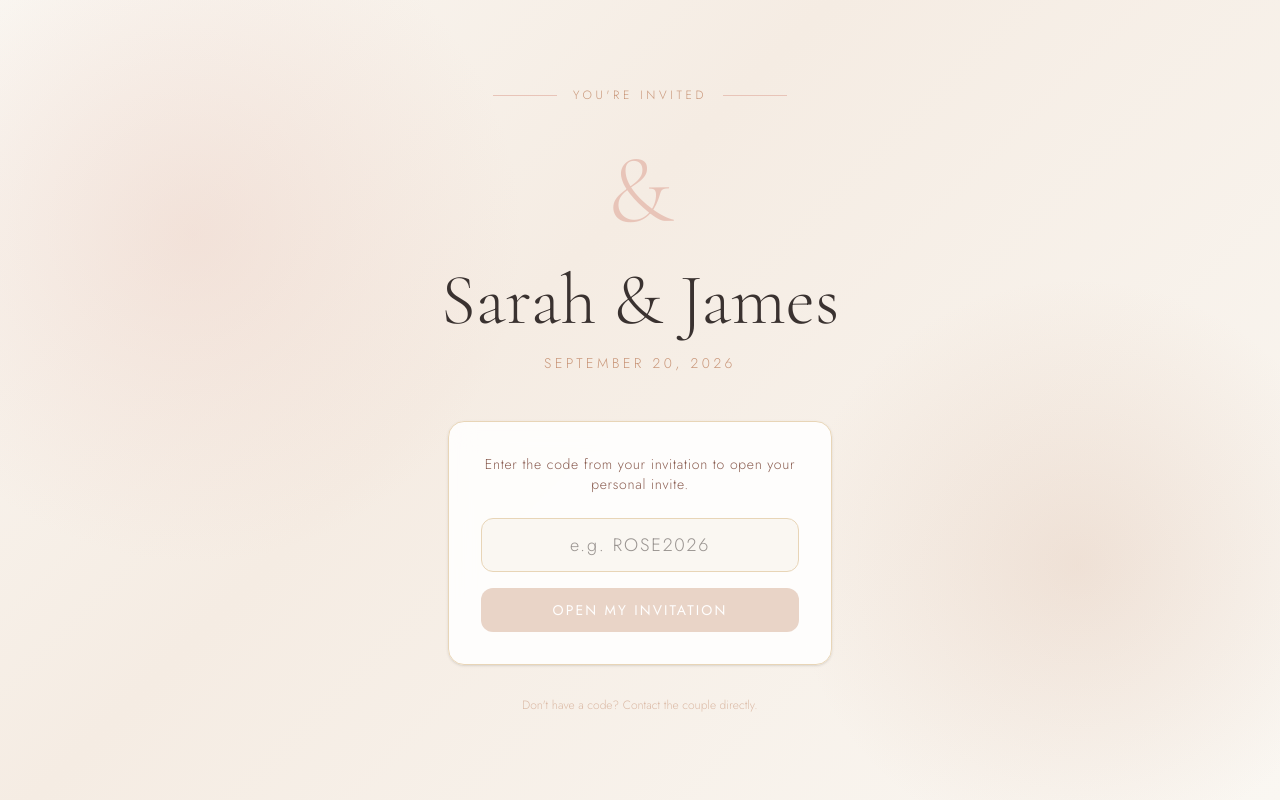
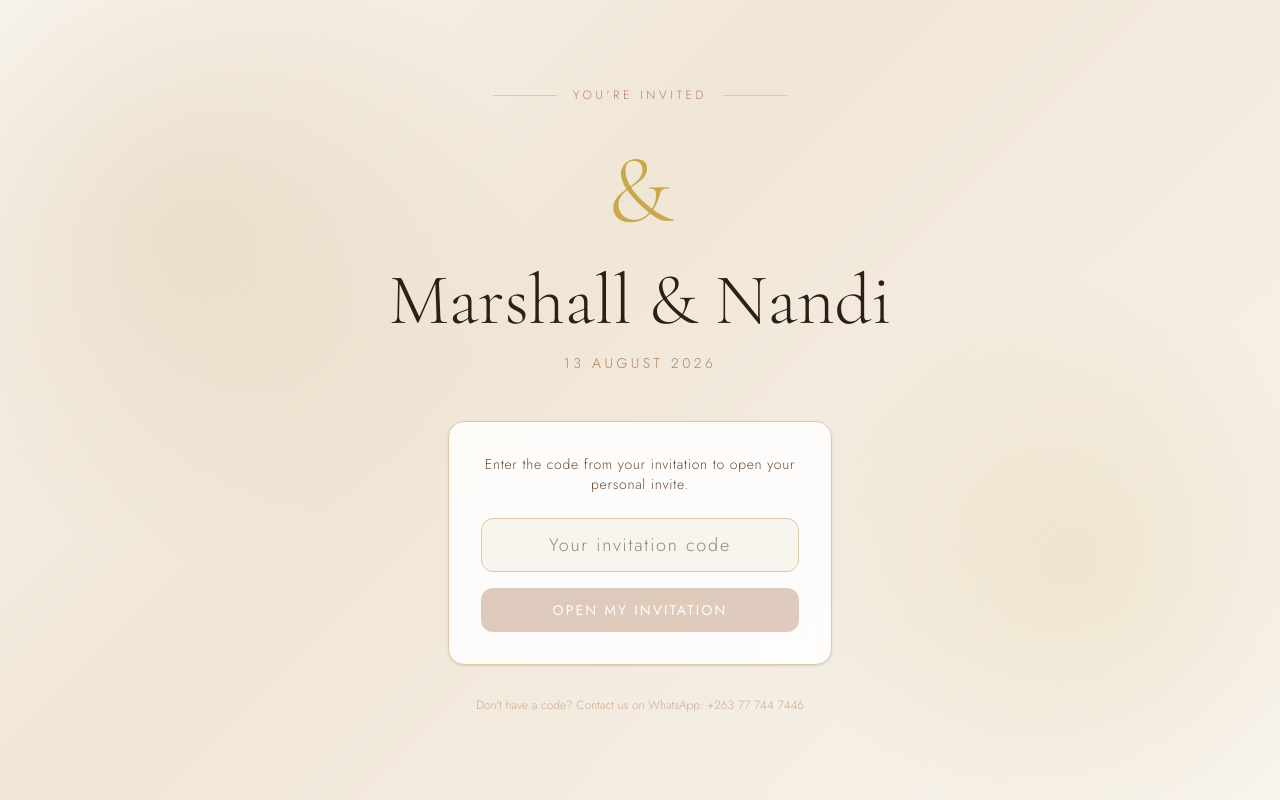
Before and after one commit to CalvinTremps/Weddings, a Next.js app: page / in a window 1280 px wide. Built offline with nearby package versions, Linux system fonts and the light colour scheme; no server answers.

Commit message:
Update with real wedding details: Marshall & Nandi, 13 Aug 2026, love story, dress code, colours

```diff
--- a/src/app/globals.css
+++ b/src/app/globals.css
@@ -2,13 +2,14 @@
 @import "tailwindcss";
 
 :root {
-  --cream: #faf7f2;
-  --blush: #e8c4b8;
-  --dusty-rose: #c9977a;
-  --deep-mauve: #8b5e52;
-  --champagne: #e8d5b7;
-  --sage: #9aaa8a;
-  --charcoal: #3a3230;
+  --cream: #f8f4ee;
+  --blush: #d4b89a;
+  --dusty-rose: #b08060;
+  --deep-mauve: #6b4c35;
+  --champagne: #dcc9a8;
+  --sage: #7a8c5e;
+  --charcoal: #2e1f14;
+  --gold: #c9a84c;
 }
 
 * { box-sizing: border-box; }
--- a/src/app/invitation/page.tsx
+++ b/src/app/invitation/page.tsx
@@ -3,7 +3,6 @@
 import { useEffect, useState } from "react";
 import { useRouter } from "next/navigation";
 import { motion } from "framer-motion";
-import Image from "next/image";
 import Countdown from "@/components/Countdown";
 import GallerySection from "@/components/GallerySection";
 import RSVPForm from "@/components/RSVPForm";
@@ -32,7 +31,6 @@ export default function InvitationPage() {
     if (!raw) { router.replace("/"); return; }
     const g: Guest = JSON.parse(raw);
     setGuest(g);
-    // Typewriter for first name
     const firstName = g.name.split(" ")[0];
     let i = 0;
     const t = setInterval(() => {
@@ -48,15 +46,14 @@ export default function InvitationPage() {
   return (
     <main style={{ background: "var(--cream)" }}>
       <FloatingPetals />
-      {/* Music player — replace /music/wedding-song.mp3 with your actual file */}
       <MusicPlayer src="https://xgeyaorqdcdupbwcaqzt.supabase.co/storage/v1/object/public/Nandis%20Wedding%20Images/Music/Christina%20Perri%20-%20A%20Thousand%20Years.mp3" />
 
       {/* NAV */}
       <nav
         className="fixed top-0 inset-x-0 z-50 flex justify-center gap-6 md:gap-10 py-4 text-xs tracking-[0.2em] uppercase"
-        style={{ background: "rgba(250,247,242,0.88)", backdropFilter: "blur(10px)", borderBottom: "1px solid var(--champagne)", color: "var(--dusty-rose)" }}
+        style={{ background: "rgba(248,244,238,0.9)", backdropFilter: "blur(10px)", borderBottom: "1px solid var(--champagne)", color: "var(--dusty-rose)" }}
       >
-        {["Our Story", "Details", "Gallery", "RSVP"].map((s) => (
+        {["Our Story", "Details", "Dress Code", "Gallery", "RSVP"].map((s) => (
           <a key={s} href={`#${s.toLowerCase().replace(" ", "-")}`}
             className="hover:opacity-60 transition-opacity relative group">
             {s}
@@ -67,9 +64,7 @@ export default function InvitationPage() {
       </nav>
 
       {/* HERO */}
-      <section
-        className="min-h-screen flex flex-col items-center justify-center text-center px-6 pt-20 relative overflow-hidden"
-      >
+      <section className="min-h-screen flex flex-col items-center justify-center text-center px-6 pt-20 relative overflow-hidden">
         {/* Full-screen background photo */}
         <div
           className="absolute inset-0 bg-cover bg-center bg-no-repeat"
@@ -84,42 +79,42 @@ export default function InvitationPage() {
 
         <motion.div variants={stagger} initial="hidden" animate="show" className="relative z-10">
           <motion.div variants={fadeUp} className="flex items-center gap-4 mb-6">
-            <div className="h-px w-12" style={{ background: "rgba(255,255,255,0.4)" }} />
-            <span className="text-xs tracking-[0.3em] uppercase" style={{ color: "rgba(255,255,255,0.85)" }}>
+            <div className="h-px w-12" style={{ background: "rgba(255,255,255,0.35)" }} />
+            <span className="text-xs tracking-[0.3em] uppercase" style={{ color: "rgba(255,255,255,0.8)" }}>
               Dear {nameTyped}<span className="opacity-60 animate-pulse">|</span>
             </span>
-            <div className="h-px w-12" style={{ background: "rgba(255,255,255,0.4)" }} />
+            <div className="h-px w-12" style={{ background: "rgba(255,255,255,0.35)" }} />
           </motion.div>
 
-          <motion.p variants={fadeUp} className="text-sm tracking-widest uppercase mb-4" style={{ color: "rgba(255,255,255,0.6)" }}>
+          <motion.p variants={fadeUp} className="text-sm tracking-widest uppercase mb-4" style={{ color: "rgba(255,255,255,0.55)" }}>
             Together with their families
           </motion.p>
 
           <motion.h1 variants={fadeUp}
             className="text-6xl md:text-9xl leading-none mb-4"
             style={{ fontFamily: "'Cormorant Garamond', serif", fontWeight: 300, color: "white" }}>
-            Sarah
+            Marshall
           </motion.h1>
           <motion.div variants={fadeUp}
             className="text-4xl md:text-6xl mb-4 leading-none"
-            style={{ fontFamily: "'Cormorant Garamond', serif", fontStyle: "italic", color: "var(--blush)" }}>
+            style={{ fontFamily: "'Cormorant Garamond', serif", fontStyle: "italic", color: "var(--gold)" }}>
             &amp;
           </motion.div>
           <motion.h1 variants={fadeUp}
             className="text-6xl md:text-9xl leading-none mb-8"
             style={{ fontFamily: "'Cormorant Garamond', serif", fontWeight: 300, color: "white" }}>
-            James
+            Nandi
           </motion.h1>
 
-          <motion.p variants={fadeUp} className="text-base md:text-lg tracking-[0.2em] uppercase mb-2" style={{ color: "var(--blush)" }}>
+          <motion.p variants={fadeUp} className="text-base md:text-lg tracking-[0.2em] uppercase mb-2" style={{ color: "var(--champagne)" }}>
             Request the honour of your presence
           </motion.p>
-          <motion.p variants={fadeUp} className="text-sm tracking-widest uppercase mb-12" style={{ color: "rgba(255,255,255,0.6)" }}>
-            Saturday, September 20, 2026
+          <motion.p variants={fadeUp} className="text-sm tracking-widest uppercase mb-12" style={{ color: "rgba(255,255,255,0.55)" }}>
+            Thursday, 13 August 2026
           </motion.p>
 
           <motion.div variants={fadeUp}>
-            <Countdown targetDate="2026-09-20T11:00:00" light />
+            <Countdown targetDate="2026-08-13T11:00:00" light />
           </motion.div>
 
           <motion.a variants={fadeUp} href="#our-story"
@@ -143,17 +138,15 @@ export default function InvitationPage() {
           initial={{ opacity: 0, y: 30 }} whileInView={{ opacity: 1, y: 0 }}
           viewport={{ once: true }} transition={{ duration: 0.8 }}
         >
-          &ldquo;I am my beloved&apos;s and my beloved is mine.&rdquo;
+          &ldquo;I have found the one whom my soul loves.&rdquo;
+          <span className="block text-sm mt-3 not-italic tracking-widest uppercase" style={{ color: "var(--dusty-rose)", opacity: 0.7 }}>
+            — Song of Solomon 3:4
+          </span>
         </motion.blockquote>
-        <motion.p className="leading-8 text-base mb-6" style={{ color: "var(--charcoal)", opacity: 0.8 }}
+        <motion.p className="leading-9 text-base" style={{ color: "var(--charcoal)", opacity: 0.8 }}
           initial={{ opacity: 0, y: 20 }} whileInView={{ opacity: 1, y: 0 }}
           viewport={{ once: true }} transition={{ duration: 0.7, delay: 0.1 }}>
-          Sarah and James met on a rainy Tuesday in October 2021 — she was reaching for the last umbrella at a café, he was returning the one he had borrowed. What started as a shared laugh turned into a shared life.
-        </motion.p>
-        <motion.p className="leading-8 text-base" style={{ color: "var(--charcoal)", opacity: 0.8 }}
-          initial={{ opacity: 0, y: 20 }} whileInView={{ opacity: 1, y: 0 }}
-          viewport={{ once: true }} transition={{ duration: 0.7, delay: 0.2 }}>
-          After three years of adventures, misadventures, and everything in between, James got down on one knee at the very same café on a rainy Tuesday in October 2024. She said yes before he finished the question.
+          Bound by love, strengthened by friendship and guided by faith, our journey has led us to this beautiful day. We are honoured to celebrate our union with those who have supported and cherished us along the way. Join us as we say &ldquo;I Do&rdquo; and begin a lifetime of love together.
         </motion.p>
       </section>
 
@@ -165,15 +158,15 @@ export default function InvitationPage() {
           <SectionTitle label="The Details" />
           <div className="grid md:grid-cols-2 gap-8">
             {[
-              { icon: "💐", title: "Ceremony", lines: ["Saturday, 20 September 2026", "11:00 AM", "The Grand Garden Chapel", "12 Rose Lane, Cape Town"] },
-              { icon: "🥂", title: "Reception", lines: ["Immediately following", "2:00 PM onwards", "The Vineyard Estate", "55 Oak Avenue, Stellenbosch"] },
+              { icon: "💐", title: "Ceremony", lines: ["Thursday, 13 August 2026", "11:00 AM", "Lakeside Events Centre"] },
+              { icon: "🥂", title: "Reception", lines: ["Immediately following", "2:00 PM onwards", "Lakeside Events Centre"] },
             ].map((card, i) => (
               <motion.div key={card.title}
                 className="rounded-2xl p-8 text-center"
                 style={{ background: "white", border: "1px solid var(--champagne)" }}
                 initial={{ opacity: 0, y: 30 }} whileInView={{ opacity: 1, y: 0 }}
                 viewport={{ once: true }} transition={{ duration: 0.6, delay: i * 0.15 }}
-                whileHover={{ y: -4, boxShadow: "0 12px 40px rgba(139,94,82,0.1)" }}
+                whileHover={{ y: -4, boxShadow: "0 12px 40px rgba(107,76,53,0.1)" }}
               >
                 <div className="text-3xl mb-3">{card.icon}</div>
                 <h3 className="text-xl mb-4" style={{ fontFamily: "'Cormorant Garamond', serif", color: "var(--deep-mauve)" }}>{card.title}</h3>
@@ -189,8 +182,14 @@ export default function InvitationPage() {
               Day Programme
             </h3>
             <div className="inline-flex flex-col gap-3 text-sm text-left w-full max-w-xs">
-              {[["11:00 AM", "Ceremony"], ["12:30 PM", "Cocktail Hour"], ["2:00 PM", "Reception Opens"],
-                ["3:00 PM", "First Dance"], ["3:30 PM", "Dinner is Served"], ["5:00 PM", "Cake Cutting"], ["10:00 PM", "Last Dance"]
+              {[
+                ["11:00 AM", "Ceremony"],
+                ["12:30 PM", "Cocktail Hour"],
+                ["2:00 PM", "Reception Opens"],
+                ["3:00 PM", "First Dance"],
+                ["3:30 PM", "Dinner is Served"],
+                ["5:00 PM", "Cake Cutting"],
+                ["10:00 PM", "Last Dance"],
               ].map(([time, event], i) => (
                 <motion.div key={time} className="flex gap-4 items-baseline"
                   initial={{ opacity: 0, x: -20 }} whileInView={{ opacity: 1, x: 0 }}
@@ -206,10 +205,84 @@ export default function InvitationPage() {
 
       <Divider />
 
+      {/* DRESS CODE */}
+      <section id="dress-code" className="py-24 px-6">
+        <div className="max-w-3xl mx-auto">
+          <SectionTitle label="Dress Code" />
+          <motion.p className="text-center text-base mb-10 leading-8" style={{ color: "var(--charcoal)", opacity: 0.8 }}
+            initial={{ opacity: 0 }} whileInView={{ opacity: 1 }} viewport={{ once: true }}>
+            We kindly invite our guests to celebrate with us in <em style={{ fontFamily: "'Cormorant Garamond', serif", fontSize: "1.1em" }}>refined and elegant attire.</em>
+          </motion.p>
+
+          {/* Colour palette chips */}
+          <motion.div className="flex flex-wrap justify-center gap-3 mb-12"
+            initial={{ opacity: 0, y: 20 }} whileInView={{ opacity: 1, y: 0 }} viewport={{ once: true }}>
+            {[
+              { name: "Champagne", hex: "#d4aa70" },
+              { name: "Espresso", hex: "#4a2c17" },
+              { name: "Rosy Beige", hex: "#c9a08a" },
+              { name: "Beige", hex: "#d9c4a8" },
+              { name: "Rustic Brown", hex: "#7a4f35" },
+              { name: "Olive", hex: "#7a8c5e" },
+              { name: "Soft Gold", hex: "#c9a84c" },
+            ].map((c) => (
+              <div key={c.name} className="flex flex-col items-center gap-1">
+                <div className="w-10 h-10 rounded-full shadow-sm" style={{ background: c.hex, border: "2px solid rgba(255,255,255,0.6)" }} />
+                <span className="text-xs" style={{ color: "var(--charcoal)", opacity: 0.6 }}>{c.name}</span>
+              </div>
+            ))}
+          </motion.div>
+
+          <div className="grid md:grid-cols-2 gap-8">
+            {[
+              {
+                icon: "👗",
+                title: "Ladies",
+                text: "Elegant floor-length gowns, sophisticated midi dresses or formal cocktail dresses in shades of gold, beige, olive, brown, champagne or soft metallic tones. Complete your look with tasteful accessories and heels or dressy flats.",
+              },
+              {
+                icon: "🤵",
+                title: "Gentlemen",
+                text: "Black tuxedos or classic black suits paired with a white shirt, black bow tie or tie and polished black shoes.",
+              },
+            ].map((d, i) => (
+              <motion.div key={d.title}
+                className="rounded-2xl p-8 text-center"
+                style={{ background: "white", border: "1px solid var(--champagne)" }}
+                initial={{ opacity: 0, y: 30 }} whileInView={{ opacity: 1, y: 0 }}
+                viewport={{ once: true }} transition={{ duration: 0.6, delay: i * 0.15 }}
+                whileHover={{ y: -4, boxShadow: "0 12px 40px rgba(107,76,53,0.1)" }}
+              >
+                <div className="text-3xl mb-3">{d.icon}</div>
+                <h3 className="text-xl mb-4" style={{ fontFamily: "'Cormorant Garamond', serif", color: "var(--deep-mauve)" }}>{d.title}</h3>
+                <p className="text-sm leading-7" style={{ color: "var(--charcoal)", opacity: 0.75 }}>{d.text}</p>
+              </motion.div>
+            ))}
+          </div>
+        </div>
+      </section>
+
+      <Divider />
+
       {/* GALLERY */}
       <section id="gallery" className="py-24 px-6">
         <SectionTitle label="Our Gallery" />
         <GallerySection />
+      </section>
+
+      <Divider />
+
+      {/* GIFTS */}
+      <section className="py-16 px-6 max-w-xl mx-auto text-center">
+        <SectionTitle label="Gifts" />
+        <motion.p className="text-base leading-8" style={{ color: "var(--charcoal)", opacity: 0.8 }}
+          initial={{ opacity: 0 }} whileInView={{ opacity: 1 }} viewport={{ once: true }}>
+          Your presence at our celebration is the greatest gift of all. Should you wish to honour us with a gift, a cash contribution would be greatly appreciated.
+        </motion.p>
+        <motion.p className="mt-4 text-sm" style={{ color: "var(--dusty-rose)" }}
+          initial={{ opacity: 0 }} whileInView={{ opacity: 1 }} viewport={{ once: true }} transition={{ delay: 0.2 }}>
+          For enquiries: WhatsApp +263 77 744 7446
+        </motion.p>
       </section>
 
       <Divider />
@@ -219,7 +292,7 @@ export default function InvitationPage() {
         <SectionTitle label="RSVP" />
         <motion.p className="text-center text-sm mb-10" style={{ color: "var(--deep-mauve)", opacity: 0.75 }}
           initial={{ opacity: 0 }} whileInView={{ opacity: 1 }} viewport={{ once: true }}>
-          Please respond by <strong>August 1, 2026</strong>
+          Please respond by <strong>20 July 2026</strong>
         </motion.p>
         <RSVPForm guestId={guest.id} guestName={guest.name} />
       </section>
@@ -228,9 +301,9 @@ export default function InvitationPage() {
       <footer className="py-12 text-center text-xs tracking-widest uppercase"
         style={{ borderTop: "1px solid var(--champagne)", color: "var(--dusty-rose)", opacity: 0.6 }}>
         <p style={{ fontFamily: "'Cormorant Garamond', serif", fontSize: "1.5rem", opacity: 1, letterSpacing: "0.1em" }}>
-          Sarah &amp; James
+          Marshall &amp; Nandi
         </p>
-        <p className="mt-2">20 · 09 · 2026</p>
+        <p className="mt-2">13 · 08 · 2026</p>
       </footer>
     </main>
   );
@@ -242,9 +315,9 @@ function SectionTitle({ label }: { label: string }) {
       initial={{ opacity: 0, y: 20 }} whileInView={{ opacity: 1, y: 0 }}
       viewport={{ once: true }} transition={{ duration: 0.6 }}>
       <div className="flex items-center gap-4 mb-4">
-        <div className="h-px w-10" style={{ background: "var(--blush)" }} />
+        <div className="h-px w-10" style={{ background: "var(--champagne)" }} />
         <span className="text-xs tracking-[0.3em] uppercase" style={{ color: "var(--dusty-rose)" }}>{label}</span>
-        <div className="h-px w-10" style={{ background: "var(--blush)" }} />
+        <div className="h-px w-10" style={{ background: "var(--champagne)" }} />
       </div>
     </motion.div>
   );
@@ -254,7 +327,7 @@ function Divider() {
   return (
     <div className="flex items-center justify-center py-4">
       <div className="h-px w-full max-w-xs" style={{ background: "var(--champagne)" }} />
-      <motion.div className="mx-4 text-xl" style={{ color: "var(--blush)" }}
+      <motion.div className="mx-4 text-xl" style={{ color: "var(--gold)" }}
         animate={{ rotate: [0, 360] }} transition={{ duration: 20, repeat: Infinity, ease: "linear" }}>
         ✦
       </motion.div>
--- a/src/app/layout.tsx
+++ b/src/app/layout.tsx
@@ -2,8 +2,8 @@ import type { Metadata } from "next";
 import "./globals.css";
 
 export const metadata: Metadata = {
-  title: "Sarah & James — Forever Begins",
-  description: "You're invited to celebrate the wedding of Sarah & James.",
+  title: "Marshall & Nandi — 13 August 2026",
+  description: "You're invited to celebrate the wedding of Marshall & Nandi.",
 };
 
 export default function RootLayout({ children }: { children: React.ReactNode }) {
--- a/src/app/page.tsx
+++ b/src/app/page.tsx
@@ -47,27 +47,21 @@ export default function CodeEntryPage() {
   return (
     <>
       <FloatingPetals />
-
       {showEnvelope && <EnvelopeGate onOpen={handleEnvelopeOpen} />}
 
       <main
         className="min-h-screen flex flex-col items-center justify-center px-6 relative z-20"
-        style={{ background: "linear-gradient(135deg, #faf7f2 0%, #f5ece3 40%, #faf7f2 100%)" }}
+        style={{ background: "linear-gradient(135deg, #f8f4ee 0%, #f0e6d6 40%, #f8f4ee 100%)" }}
       >
-        {/* Animated gradient blob */}
-        <div
-          className="absolute inset-0 pointer-events-none overflow-hidden"
-          aria-hidden
-        >
-          <motion.div
-            className="absolute rounded-full"
-            style={{ width: 600, height: 600, top: "-10%", left: "-10%", background: "radial-gradient(circle, rgba(232,196,184,0.35) 0%, transparent 70%)" }}
+        {/* Animated blobs */}
+        <div className="absolute inset-0 pointer-events-none overflow-hidden" aria-hidden>
+          <motion.div className="absolute rounded-full"
+            style={{ width: 600, height: 600, top: "-10%", left: "-10%", background: "radial-gradient(circle, rgba(220,201,168,0.4) 0%, transparent 70%)" }}
             animate={{ scale: [1, 1.15, 1], x: [0, 30, 0], y: [0, 20, 0] }}
             transition={{ duration: 8, repeat: Infinity, ease: "easeInOut" }}
           />
-          <motion.div
-            className="absolute rounded-full"
-            style={{ width: 500, height: 500, bottom: "-5%", right: "-5%", background: "radial-gradient(circle, rgba(201,151,122,0.2) 0%, transparent 70%)" }}
+          <motion.div className="absolute rounded-full"
+            style={{ width: 500, height: 500, bottom: "-5%", right: "-5%", background: "radial-gradient(circle, rgba(201,168,76,0.15) 0%, transparent 70%)" }}
             animate={{ scale: [1, 1.2, 1], x: [0, -20, 0], y: [0, -30, 0] }}
             transition={{ duration: 10, repeat: Infinity, ease: "easeInOut", delay: 2 }}
           />
@@ -80,52 +74,37 @@ export default function CodeEntryPage() {
           transition={{ duration: 1, ease: "easeOut" }}
         >
           <div className="flex items-center gap-4 mb-10">
-            <motion.div
-              className="h-px"
-              style={{ background: "var(--blush)" }}
-              initial={{ width: 0 }}
-              animate={{ width: 64 }}
-              transition={{ duration: 1.2, delay: 0.3 }}
-            />
+            <motion.div className="h-px" style={{ background: "var(--champagne)" }}
+              initial={{ width: 0 }} animate={{ width: 64 }} transition={{ duration: 1.2, delay: 0.3 }} />
             <span className="text-xs tracking-[0.3em] uppercase" style={{ color: "var(--dusty-rose)" }}>
               You&apos;re Invited
             </span>
-            <motion.div
-              className="h-px"
-              style={{ background: "var(--blush)" }}
-              initial={{ width: 0 }}
-              animate={{ width: 64 }}
-              transition={{ duration: 1.2, delay: 0.3 }}
-            />
+            <motion.div className="h-px" style={{ background: "var(--champagne)" }}
+              initial={{ width: 0 }} animate={{ width: 64 }} transition={{ duration: 1.2, delay: 0.3 }} />
           </div>
 
           <motion.div
             className="text-8xl mb-4 leading-none select-none"
-            style={{ fontFamily: "'Cormorant Garamond', serif", color: "var(--blush)", fontWeight: 300 }}
+            style={{ fontFamily: "'Cormorant Garamond', serif", color: "var(--gold)", fontWeight: 300 }}
             animate={{ rotate: [0, 3, -3, 0] }}
             transition={{ duration: 6, repeat: Infinity, ease: "easeInOut" }}
           >
             &amp;
           </motion.div>
 
-          <h1
-            className="text-5xl md:text-7xl text-center mb-2 leading-tight"
-            style={{ fontFamily: "'Cormorant Garamond', serif", fontWeight: 300, color: "var(--charcoal)" }}
-          >
-            Sarah &amp; James
+          <h1 className="text-5xl md:text-7xl text-center mb-2 leading-tight"
+            style={{ fontFamily: "'Cormorant Garamond', serif", fontWeight: 300, color: "var(--charcoal)" }}>
+            Marshall &amp; Nandi
           </h1>
 
           <p className="text-sm tracking-[0.25em] uppercase mb-12" style={{ color: "var(--dusty-rose)" }}>
-            September 20, 2026
+            13 August 2026
           </p>
 
-          <AnimatePresence mode="wait">
           <motion.div
-              key="card"
             className="w-full max-w-sm rounded-2xl p-8 shadow-sm"
             style={{ background: "rgba(255,255,255,0.85)", backdropFilter: "blur(12px)", border: "1px solid var(--champagne)" }}
-              initial={{ opacity: 0, scale: 0.95 }}
-              animate={{ opacity: 1, scale: 1 }}
+            initial={{ opacity: 0, scale: 0.95 }} animate={{ opacity: 1, scale: 1 }}
             transition={{ duration: 0.6, delay: 0.4 }}
           >
             <p className="text-center mb-6 text-sm" style={{ color: "var(--deep-mauve)", letterSpacing: "0.05em" }}>
@@ -137,55 +116,35 @@ export default function CodeEntryPage() {
                 type="text"
                 value={code}
                 onChange={(e) => setCode(e.target.value)}
-                  placeholder="e.g. ROSE2026"
+                placeholder="Your invitation code"
                 maxLength={20}
                 autoCapitalize="characters"
                 className="w-full text-center text-lg tracking-widest px-4 py-3 rounded-xl outline-none transition"
-                  style={{
-                    background: "var(--cream)",
-                    border: "1.5px solid var(--champagne)",
-                    color: "var(--charcoal)",
-                    fontFamily: "'Jost', sans-serif",
-                  }}
+                style={{ background: "var(--cream)", border: "1.5px solid var(--champagne)", color: "var(--charcoal)", fontFamily: "'Jost', sans-serif" }}
                 onFocus={(e) => (e.target.style.borderColor = "var(--dusty-rose)")}
                 onBlur={(e) => (e.target.style.borderColor = "var(--champagne)")}
               />
 
               <AnimatePresence>
                 {error && (
-                    <motion.p
-                      className="text-center text-sm"
-                      style={{ color: "#c0392b" }}
-                      initial={{ opacity: 0, y: -4 }}
-                      animate={{ opacity: 1, y: 0 }}
-                      exit={{ opacity: 0 }}
-                    >
+                  <motion.p className="text-center text-sm" style={{ color: "#c0392b" }}
+                    initial={{ opacity: 0, y: -4 }} animate={{ opacity: 1, y: 0 }} exit={{ opacity: 0 }}>
                     {error}
                   </motion.p>
                 )}
               </AnimatePresence>
 
-                <motion.button
-                  type="submit"
-                  disabled={!code.trim() || loading}
+              <motion.button type="submit" disabled={!code.trim() || loading}
                 className="w-full py-3 rounded-xl text-sm tracking-[0.15em] uppercase disabled:opacity-40"
-                  style={{
-                    background: "var(--dusty-rose)",
-                    color: "white",
-                    fontFamily: "'Jost', sans-serif",
-                    fontWeight: 400,
-                  }}
-                  whileHover={{ scale: 1.02 }}
-                  whileTap={{ scale: 0.98 }}
-                >
+                style={{ background: "var(--dusty-rose)", color: "white", fontFamily: "'Jost', sans-serif", fontWeight: 400 }}
+                whileHover={{ scale: 1.02 }} whileTap={{ scale: 0.98 }}>
                 {loading ? "Checking…" : "Open My Invitation"}
               </motion.button>
             </form>
           </motion.div>
-          </AnimatePresence>
 
           <p className="mt-8 text-xs text-center" style={{ color: "var(--dusty-rose)", opacity: 0.6 }}>
-            Don&apos;t have a code? Contact the couple directly.
+            Don&apos;t have a code? Contact us on WhatsApp: +263 77 744 7446
           </p>
         </motion.div>
       </main>
```
Lines whose indentation alone changed are shown as unchanged.
